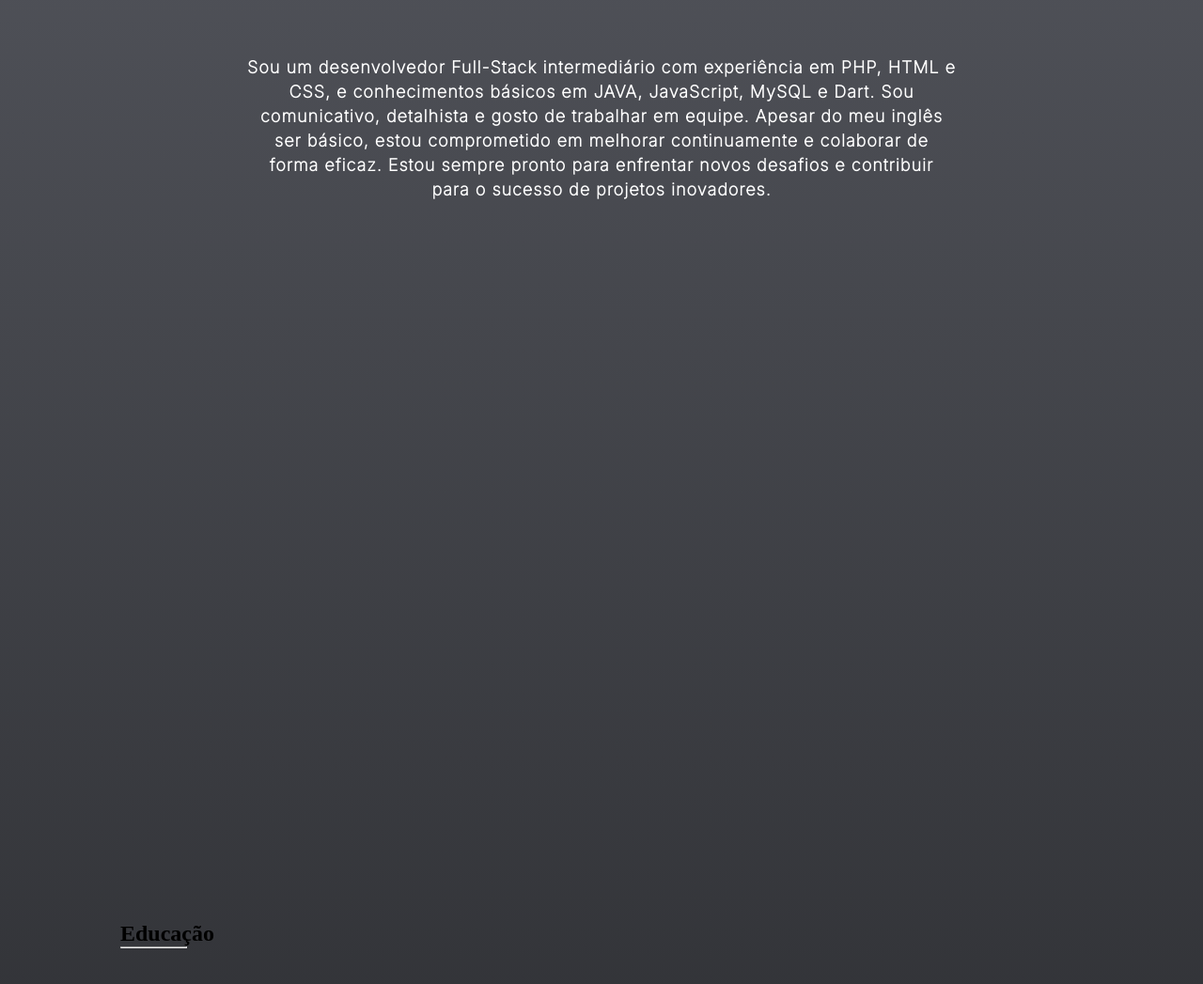
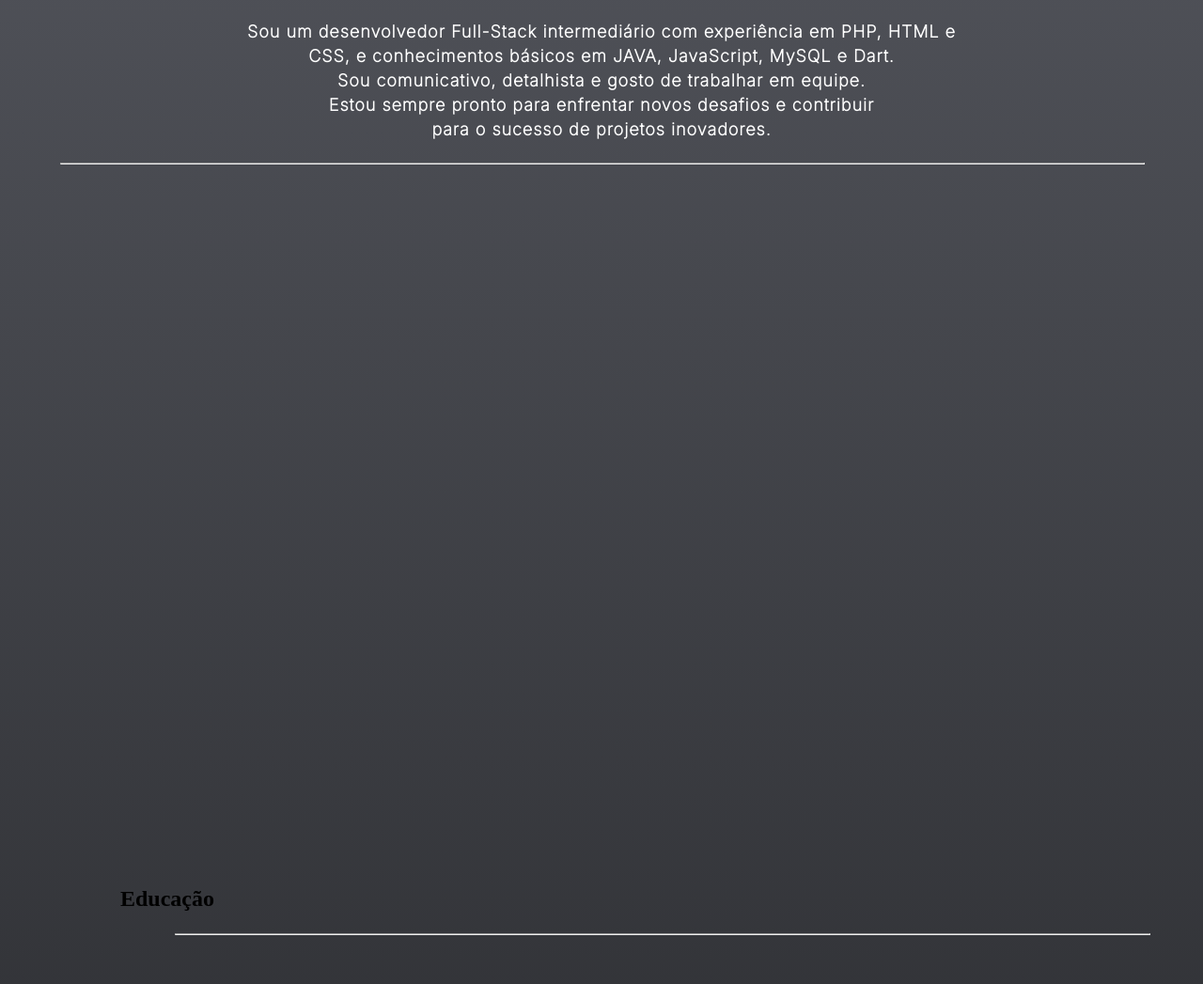
Before and after one commit to Deivid021/portifolio, a plain HTML site: page index.html in a window 1280 px wide. Shown: the part 931-1978 px from the top of the page at 94% size. Drawn offline with Linux system fonts and the light colour scheme.

Commit message:
barra abaixo da frase feita

```diff
--- a/index.html
+++ b/index.html
@@ -51,13 +51,12 @@
 
     <div class="sobre">
         <h3>Sou um desenvolvedor Full-Stack intermediário com experiência em PHP, HTML e</h3>
-            <h3> CSS, e conhecimentos básicos em JAVA, JavaScript, MySQL e Dart. Sou</h3>
-            <h3>comunicativo, detalhista e gosto de trabalhar em equipe. Apesar do meu inglês</h3>
-                <h3> ser básico, estou comprometido em melhorar continuamente e colaborar de</h3>
-                    <h3> forma eficaz. Estou sempre pronto para enfrentar novos desafios e contribuir</h3>
+            <h3> CSS, e conhecimentos básicos em JAVA, JavaScript, MySQL e Dart.</h3>
+            <h3>Sou comunicativo, detalhista e gosto de trabalhar em equipe.</h3>
+                    <h3>Estou sempre pronto para enfrentar novos desafios e contribuir</h3>
                         <h3> para o sucesso de projetos inovadores.</h3>
     </div>
-
+    <hr class="hr">
     <div class="EDUCATION">
             <h2>Educação</h2>
             <hr class="hr">
--- a/style.css
+++ b/style.css
@@ -48,9 +48,9 @@ div h1 {
 }
 
 .hr{
-    margin-left: 0%;
-    margin: -20px 0;
-    width: 6%;
+    margin-left: 5%;
+    margin-top: 2%;
+    width: 90%;
 }
 
 .botao {
@@ -97,7 +97,7 @@ div h1 {
 
 .sobre{
     text-align: center;
-    margin-top: 5%;
+    margin-top: 2%;
     color: white;
     font-family: "Inter", sans-serif;
     font-optical-sizing: auto;
```
